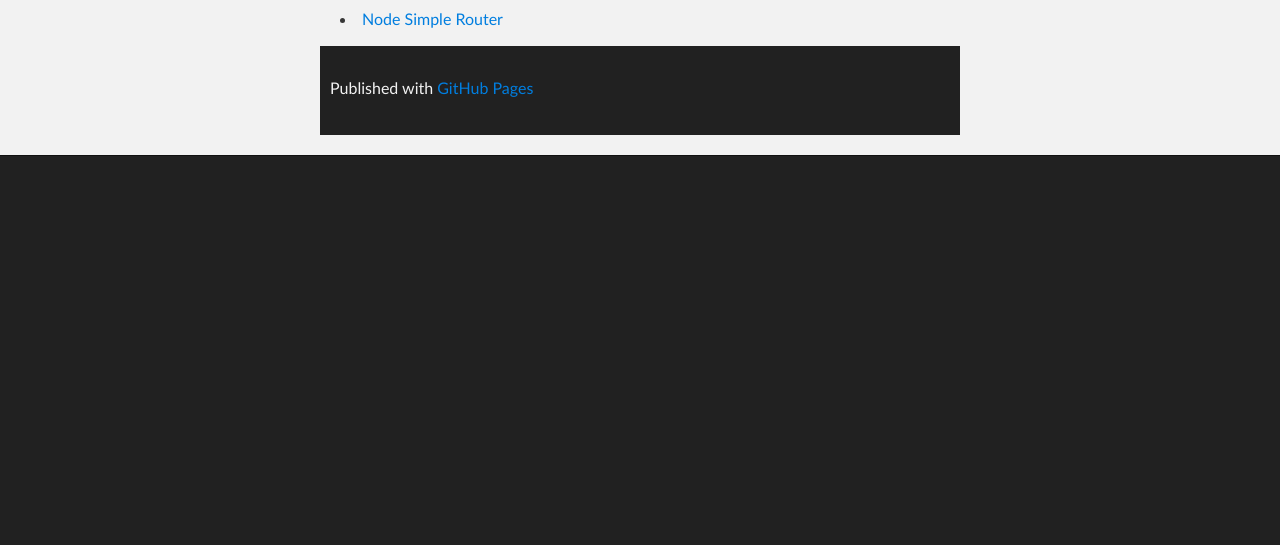
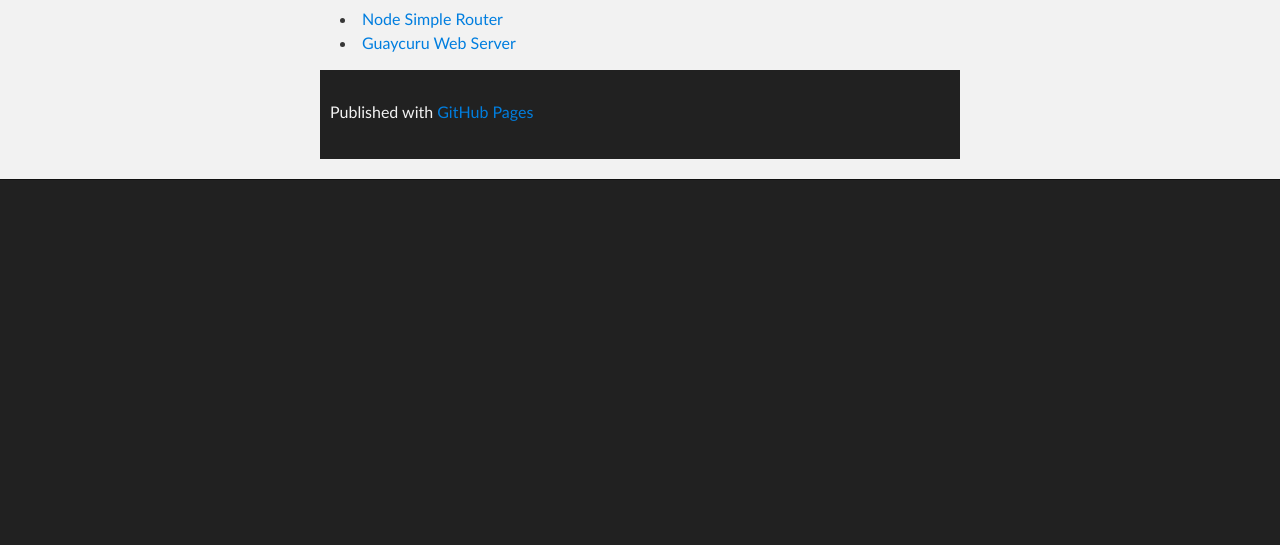
Before and after one commit to sandy98/sandy98.github.com.old, a plain HTML site: page index.html in a window 1280 px wide. Shown: the part 255-800 px from the top of the page. Drawn offline with Linux system fonts and the light colour scheme.

Commit message:
added guaycuru to the list of projects

```diff
--- a/index.html
+++ b/index.html
@@ -35,6 +35,7 @@
         <h2>My projects so far</h2>
         <ul>
             <li><a href="http://sandy98.github.com/node-simple-router">Node Simple Router</a></li>
+            <li><a href="http://sandy98.github.com/guaycuru">Guaycuru Web Server</a></li>
         </ul>
     <!-- FOOTER  -->
     <div id="footer_wrap" class="outer">
```
